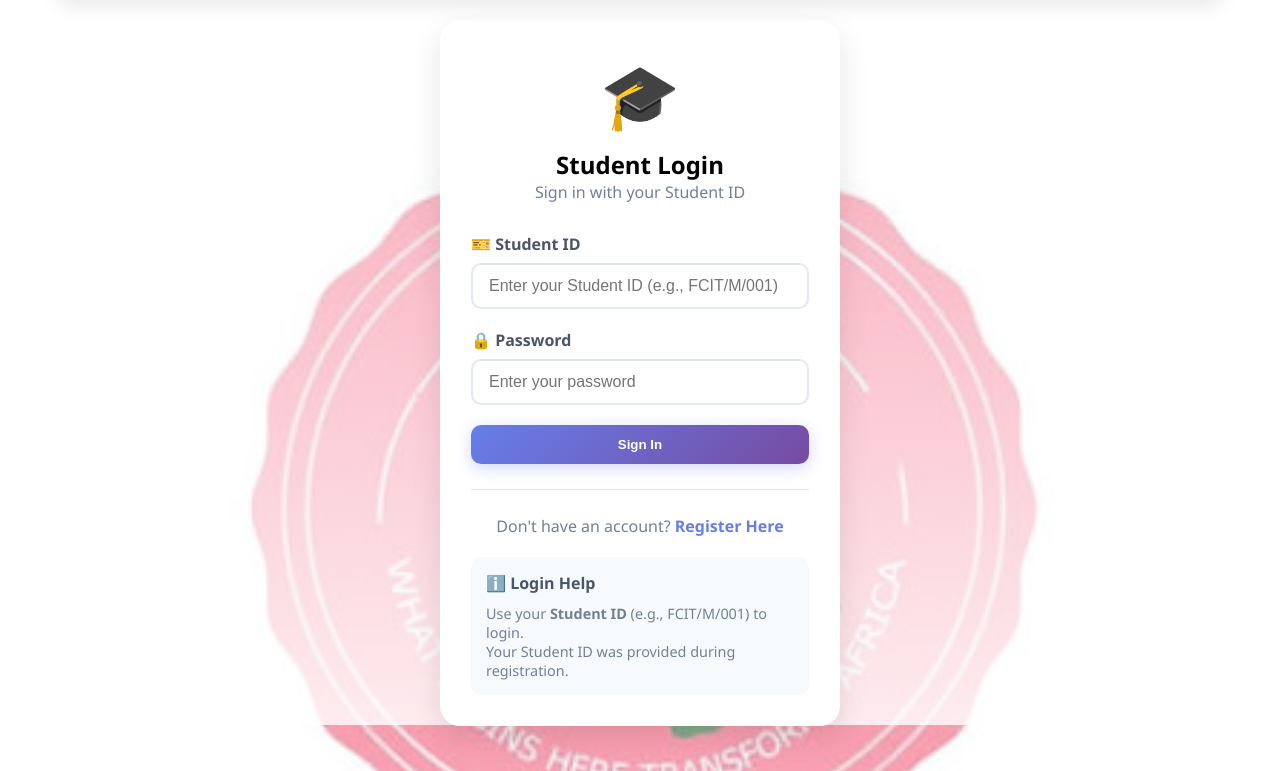
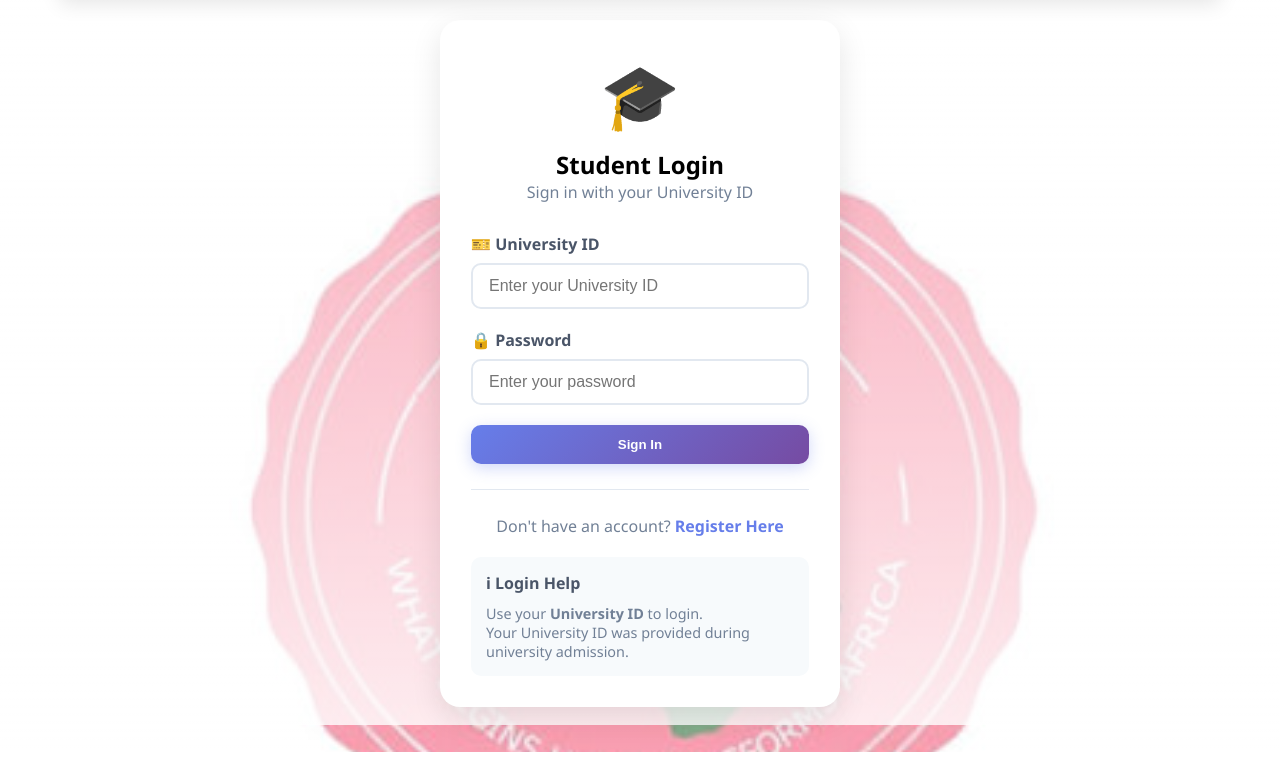
Before and after one commit to gandalf-lab/unity_uni_student_portal, a Flask app: page /login in a window 1280 px wide. Shown: the part 75-846 px from the top of the page. Run offline with Flask 3, Linux system fonts and the light colour scheme.

Commit message:
Update login.html

```diff
--- a/templates/login.html
+++ b/templates/login.html
@@ -1,4 +1,3 @@
-
 {% extends "base.html" %}
 
 {% block title %}Login - Student Portal{% endblock %}
@@ -9,14 +8,13 @@
         <div style="text-align: center; margin-bottom: 30px;">
             <div style="font-size: 4rem; margin-bottom: 10px;">🎓</div>
             <h2>Student Login</h2>
-            <p style="color: #718096;">Sign in with your Student ID</p>
+            <p style="color: #718096;">Sign in with your University ID</p>
         </div>
 
         <form method="POST">
             <div class="form-group">
-                <label>🎫 Student ID</label>
-
-                <input type="text" name="student_id" placeholder="Enter your Student ID (e.g., FCIT/M/001)" required>
+                <label>🎫 University ID</label>
+                <input type="text" name="university_id" placeholder="Enter your University ID" required>
             </div>
 
             <div class="form-group">
@@ -28,9 +26,7 @@
         </form>
 
         <div style="text-align: center; margin-top: 25px; padding-top: 25px; border-top: 1px solid #e2e8f0;">
-            <p style="color: #718096;">Don't
-
-have an account?
+            <p style="color: #718096;">Don't have an account?
                 <a href="{{ url_for('register') }}" style="color: #667eea; text-decoration: none; font-weight: bold;">
                     Register Here
                 </a>
@@ -38,12 +34,11 @@ have an account?
         </div>
 
         <div style="margin-top: 20px; padding: 15px; background: #f7fafc; border-radius: 10px;">
-            <h4 style="margin-bottom: 10px; color: #4a5568;">ℹ️ Login Help</h4>
+            <h4 style="margin-bottom: 10px; color: #4a5568;">ℹ Login Help</h4>
             <p style="color: #718096; font-size: 0.9rem; margin: 0;">
-                Use your <strong>Student ID</strong> (e.g., FCIT/M/001) to login.<br>
-                Your Student ID was provided during registration.
+                Use your <strong>University ID</strong> to login.<br>
+                Your University ID was provided during university admission.
             </p>
-
         </div>
     </div>
 </div>
```
